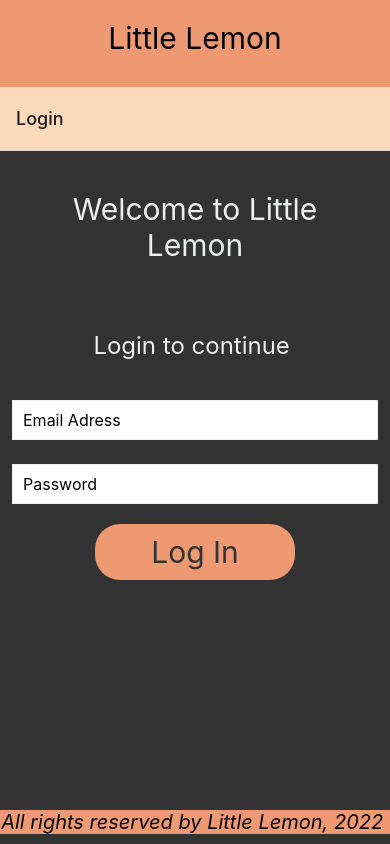
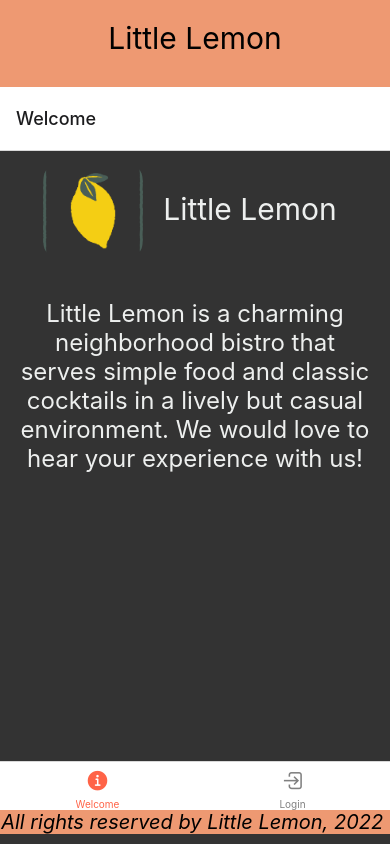
Before and after one commit to falakn2405/LittleLemon, a React Native app: screen / in a window 390 px wide. Built offline with nearby package versions, Linux system fonts and the light colour scheme.

Commit message:
Tab Navigation

```diff
--- a/App.js
+++ b/App.js
@@ -1,24 +1,44 @@
 import { StatusBar } from 'expo-status-bar';
 import { StyleSheet, Text, View } from 'react-native';
-import { useDeviceOrientation } from '@react-native-community/hooks';
 import { NavigationContainer } from '@react-navigation/native';
 import { createNativeStackNavigator } from '@react-navigation/native-stack';
+import { createBottomTabNavigator } from '@react-navigation/bottom-tabs';
+import { Ionicons } from '@expo/vector-icons';
 import Header from './components/Header';
-import WelcomeScreen from './WelcomeScreen';
-import Login from './LoginScreen';
+import WelcomeScreen from './WelcomeScreen';;
 import Footer from './components/Footer';
+import MenuItemsSL from './components/MenuItemsSL';
 import LoginScreen from './LoginScreen';
 
 export default function App() {
   const Stack = createNativeStackNavigator();
+  const Tab = createBottomTabNavigator();
   return (
     <NavigationContainer>
       <View style={styles.container}>
         <Header />
-        <Stack.Navigator initialRouteName='Login' screenOptions={{headerStyle: {backgroundColor: '#FBDABB'}}}>
+        {/* <Stack.Navigator initialRouteName='Login' screenOptions={{headerStyle: {backgroundColor: '#FBDABB'}}}>
           <Stack.Screen options={{title: 'Home'}} name='Welcome' component={WelcomeScreen} />
           <Stack.Screen name='Login' component={LoginScreen} />
-        </Stack.Navigator>
+        </Stack.Navigator> */}
+        <Tab.Navigator
+          screenOptions={({ route }) => ({
+            tabBarIcon: ({ focused, color, size }) => {
+              let iconName;
+              if(route.name === 'Welcome') {
+                iconName = focused ? 'ios-information-circle'
+                : 'ios-information-circle-outline';
+              } else if (route.name === 'Login') {
+                iconName = 'log-in-outline';
+              }
+              return <Ionicons name={iconName} size={size} color={color} />
+            },
+            tabBarActiveTintColor: 'tomato',
+            tabBarInactiveTintColor: 'gray',
+          })}>
+          <Tab.Screen name='Welcome' component={WelcomeScreen} />
+          <Tab.Screen name='Login' component={LoginScreen} />
+        </Tab.Navigator>
       </View>
       <View style={styles.footer}>
         <Footer />
--- a/package.json
+++ b/package.json
@@ -10,6 +10,7 @@
   },
   "dependencies": {
     "@react-native-community/hooks": "^3.0.0",
+    "@react-navigation/bottom-tabs": "^6.5.7",
     "@react-navigation/native": "^6.1.8",
     "@react-navigation/native-stack": "^6.9.14",
     "expo": "~49.0.11",
```
Also changed, not shown: 1 other file (tests, documents, lock files or other folders).
